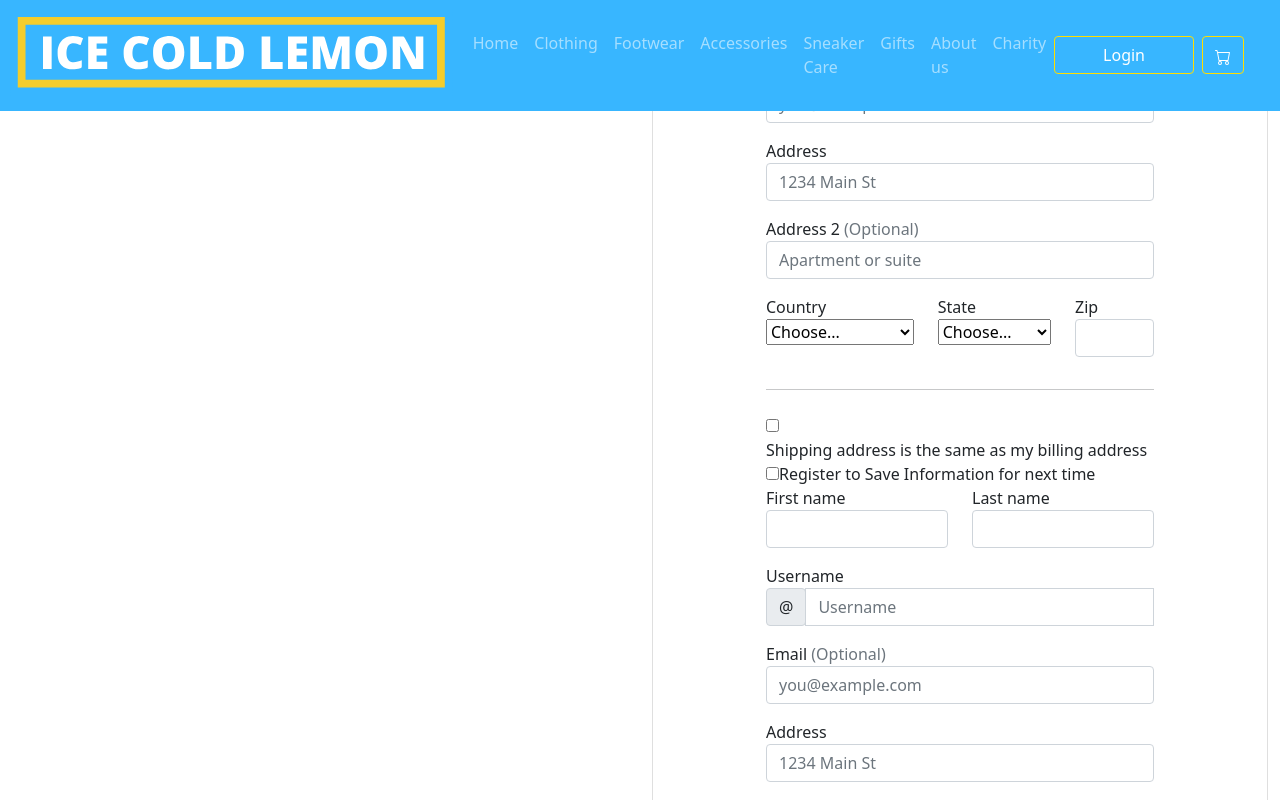
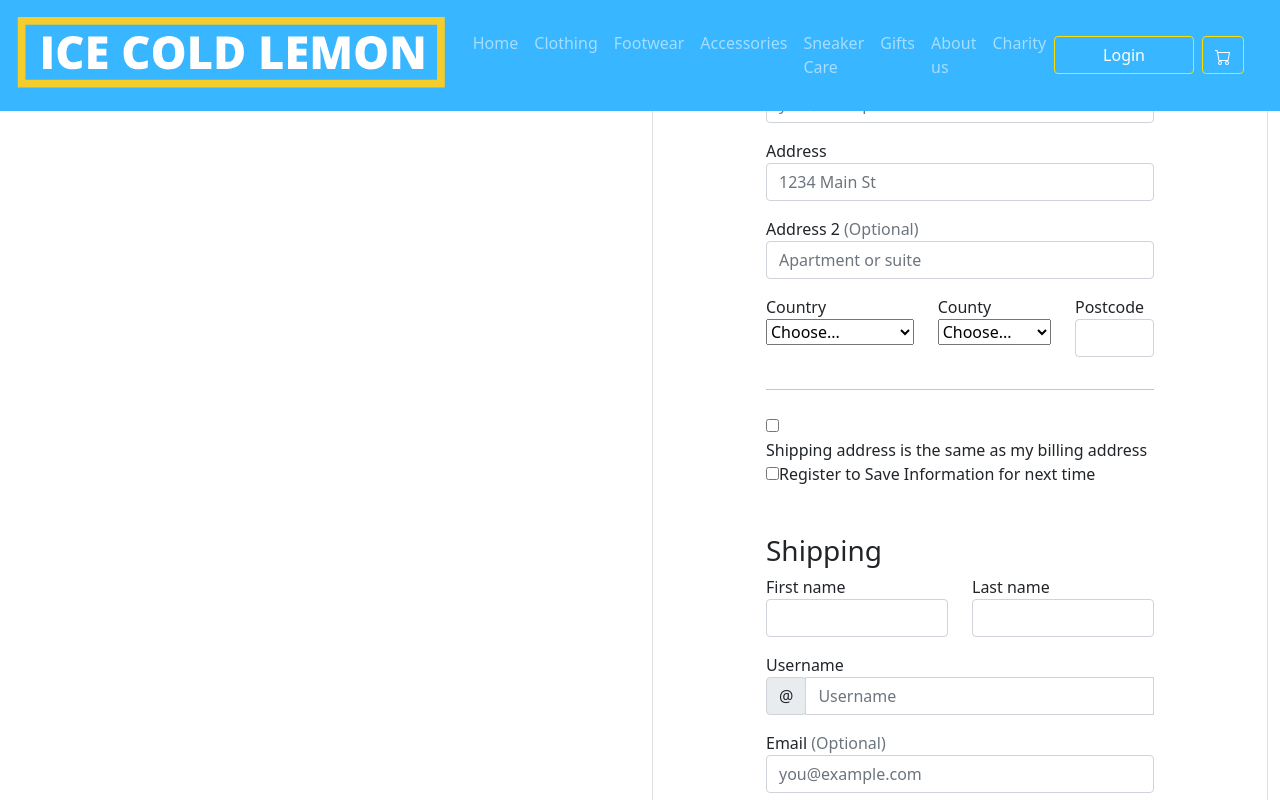
Before and after one commit to greatgatchby/icecoldlemon.com, a Next.js app: page /cart in a window 1280 px wide. Both pictures are taken after a click on the checkbox "Shipping address is the same as my billing address". Shown: the part 423-1223 px from the top of the page. Built offline with nearby package versions, Linux system fonts and the light colour scheme; no server answers.

Commit message:
initial commit

```diff
--- a/components/cart/Checkout.js
+++ b/components/cart/Checkout.js
@@ -23,17 +23,30 @@ const Checkout = () => {
             firstName: "Jake",
             lastName: "Ngatchu",
             phone: "07935242587",
-            state: "warwickshire"
+            state: "warwickshire",
+            zip: 'b911jj'
         },
         paymentMethod: "stripe",
+        shipping: {address1: "Q studoios",
+            city: "stoke-on-trent",
+            address2: "",
+            country: 'GB',
+            email: "jngatchu@gmail.com",
+            firstName: "Jake",
+            lastName: "Ngatchu",
+            phone: "07935242587",
+            state: "staffordshire",
+            zip: 'st47dq'
+        },
     }
+    const checkOutInput = billingEQshipping === false ? checkOutQryInput.billing + ',' + checkOutQryInput.shipping : checkOutQryInput.billing
     const [checkout, {
         data: checkoutRes,
         loading: checkOutLoading,
         error: checkOutError
     }] = useMutation(CHECKOUT, {
         variables: {
-            input: checkOutQryInput
+            input: checkOutInput
         },
         onCompleted: () => {
             updateCart(setCart)
@@ -137,28 +150,28 @@ const Checkout = () => {
                                     <label htmlFor="country">Country</label>
                                     <select className="custom-select d-block w-100" id="country" required="" onChange={()=> console.warn('hello')}>
                                         <option value="">Choose...</option>
-                                        <option>United States</option>
+                                        <option>United Kingdom</option>
                                     </select>
                                     <div className="invalid-feedback">
                                         Please select a valid country.
                                     </div>
                                 </div>
                                 <div className="col-md-4 mb-3">
-                                    <label htmlFor="state">State</label>
+                                    <label htmlFor="state">County</label>
                                     <select className="custom-select d-block w-100" id="state" required="" onChange={()=> console.warn('hello')}>
                                         <option value="">Choose...</option>
-                                        <option>California</option>
+                                        <option>Staffordshire</option>
                                     </select>
                                     <div className="invalid-feedback">
                                         Please provide a valid state.
                                     </div>
                                 </div>
                                 <div className="col-md-3 mb-3">
-                                    <label htmlFor="zip">Zip</label>
+                                    <label htmlFor="zip">Postcode</label>
                                     <input type="text" className="form-control" id="zip" placeholder="" required=""/>
-                                        <div className="invalid-feedback">
-                                            Zip code required.
-                                        </div>
+                                    <div className="invalid-feedback">
+                                        Postcode required.
+                                    </div>
                                 </div>
                             </div>
                             <hr className="mb-4" />
@@ -172,6 +185,7 @@ const Checkout = () => {
                                         <label className="custom-control-label" htmlFor="save-info">Register to Save Information for next time</label>
                                 </div>
                             {billingEQshipping === false ? <div>
+                                <h3 className={'mt-5'}>Shipping</h3>
                                 <div className="row">
                                     <div className="col-md-6 mb-3">
                                         <label htmlFor="firstName">First name</label>
@@ -234,27 +248,27 @@ const Checkout = () => {
                                         <label htmlFor="country">Country</label>
                                         <select className="custom-select d-block w-100" id="country" required="" onChange={()=> console.warn('hello')}>
                                             <option value="">Choose...</option>
-                                            <option>United States</option>
+                                            <option>United Kindom</option>
                                         </select>
                                         <div className="invalid-feedback">
                                             Please select a valid country.
                                         </div>
                                     </div>
                                     <div className="col-md-4 mb-3">
-                                        <label htmlFor="state">State</label>
+                                        <label htmlFor="state">County</label>
                                         <select className="custom-select d-block w-100" id="state" required="" onChange={()=> console.warn('hello')}>
                                             <option value="">Choose...</option>
-                                            <option>California</option>
+                                            <option>Staffordshire</option>
                                         </select>
                                         <div className="invalid-feedback">
                                             Please provide a valid state.
                                         </div>
                                     </div>
                                     <div className="col-md-3 mb-3">
-                                        <label htmlFor="zip">Zip</label>
+                                        <label htmlFor="zip">Postcode</label>
                                         <input type="text" className="form-control" id="zip" placeholder="" required=""/>
                                         <div className="invalid-feedback">
-                                            Zip code required.
+                                            Postcode required.
                                         </div>
                                     </div>
                                 </div>
```
